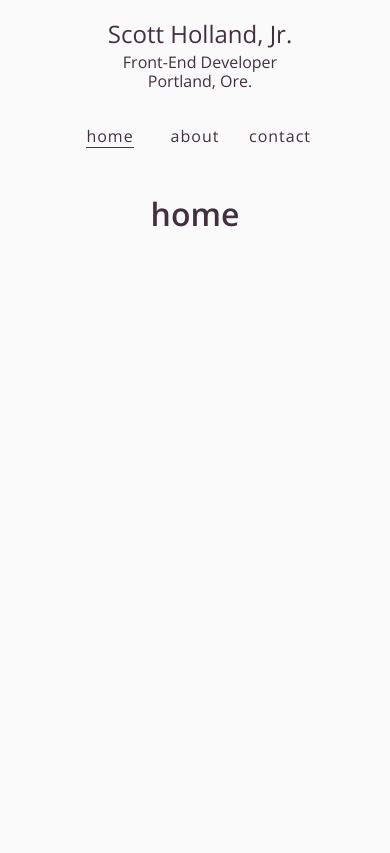
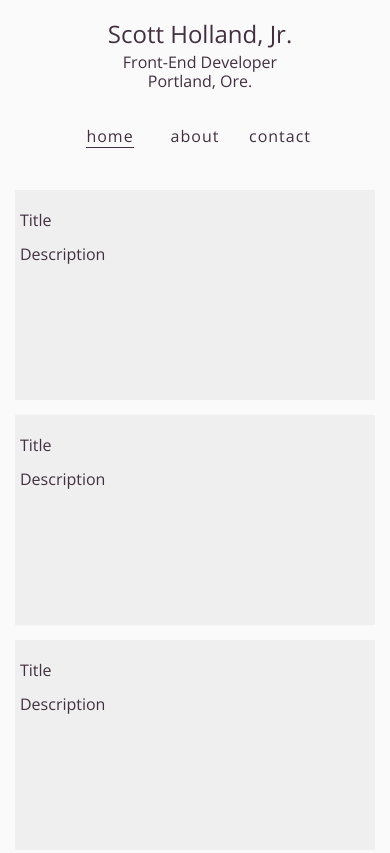
Before and after one commit to scotthollandjr/basic-portfolio, a plain HTML site: page index.html in a window 390 px wide. Drawn offline with nearby package versions, Linux system fonts and the light colour scheme.

Commit message:
Add a couple panels

```diff
--- a/css/styles.css
+++ b/css/styles.css
@@ -98,6 +98,28 @@ a:active {
   padding: 25px 0;
 }
 
+.row {
+  display: flex;
+  flex-direction: row;
+  align-items: space-between;
+}
+
+.panel {
+  flex: 1;
+  min-height: 200px;
+  margin: 5px;
+  padding: 5px;
+  background: #efefef;
+}
+
+.panel:first-child {
+  margin-left: 10px;
+}
+
+.panel:last-child {
+  margin-right: 10px;
+}
+
 @media (max-width: 600px) {
   .header {
     min-height: 150px;
@@ -109,4 +131,20 @@ a:active {
     align-items: center;
     margin: 15px 0;
   }
+
+  .row {
+    flex-direction: column;
+  }
+
+  .panel {
+    margin: 15px 15px 0 15px;
+  }
+
+  .panel:first-child {
+    margin-left: 15px;
+  }
+
+  .panel:last-child {
+    margin-right: 15px;
+  }
 }
--- a/index.html
+++ b/index.html
@@ -28,7 +28,20 @@
         </div>
       </div>
       <div class="content">
-        <h1>home</h1>
+        <div class="row">
+          <div class="panel">
+            <p>Title</p>
+            <p>Description</p>
+          </div>
+          <div class="panel">
+            <p>Title</p>
+            <p>Description</p>
+          </div>
+          <div class="panel">
+            <p>Title</p>
+            <p>Description</p>
+          </div>
+        </div>
       </div>
     </div>
   </body>
```
